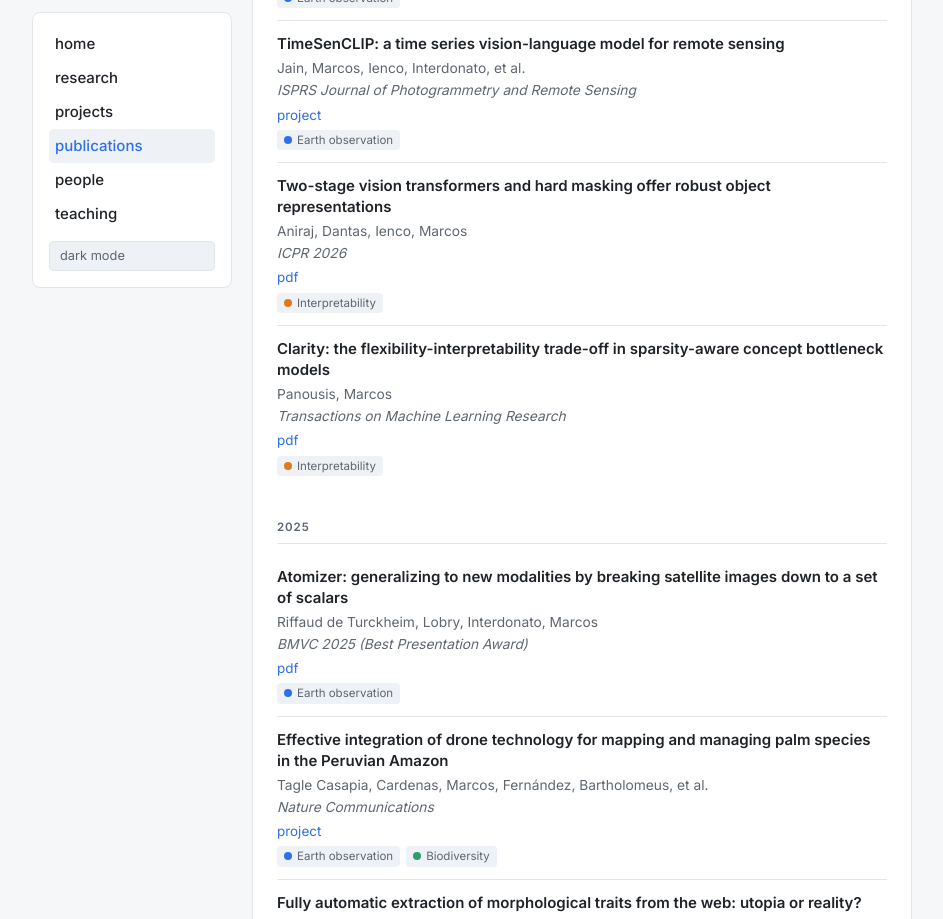
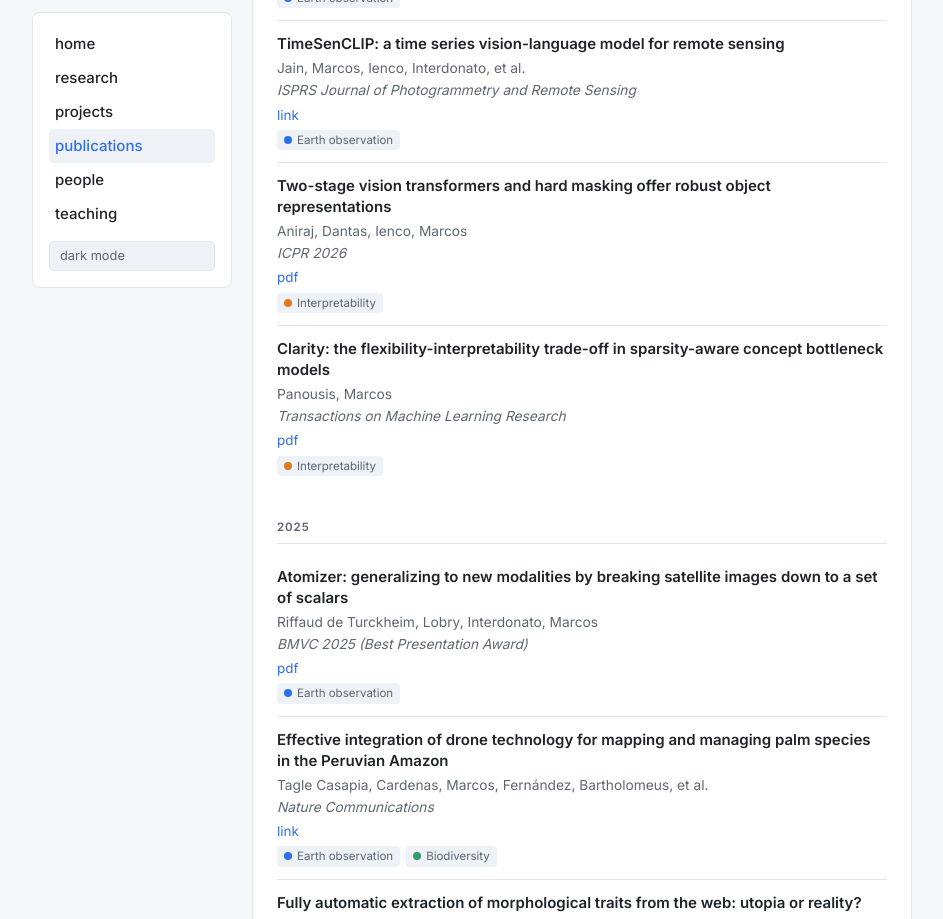
Before and after one commit to dmarcosg/dmarcosg.github.io, a Jekyll site: the page built from publications.html, in a window 1280 px wide and 1400 px high. Shown: the part 481-1400 px from the top of the window, without its empty margins (168-1111 px from the left). Built offline with Jekyll 4.4.1, drawn with Linux system fonts in a browser that asks for light colours.

Commit message:
Rename project label to link

```diff
--- a/_includes/publication.html
+++ b/_includes/publication.html
@@ -4,7 +4,7 @@
   <div class="pub-text">
     <p class="pub-title">{{ p.title }}</p>
     <p class="pub-meta">{{ p.authors }}<br><span class="pub-venue">{{ p.venue }}</span>{% unless include.hide_year or p.venue contains p.year %}, {{ p.year }}{% endunless %}</p>
-    {% if p.pdf != "" or p.link != "" %}<p class="pub-links">{% if p.pdf != "" %}<a href="{{ p.pdf }}" target="_blank" rel="noopener">pdf</a>{% endif %}{% if p.link != "" %}<a href="{{ p.link }}" target="_blank" rel="noopener">project</a>{% endif %}</p>{% endif %}
+    {% if p.pdf != "" or p.link != "" %}<p class="pub-links">{% if p.pdf != "" %}<a href="{{ p.pdf }}" target="_blank" rel="noopener">pdf</a>{% endif %}{% if p.link != "" %}<a href="{{ p.link }}" target="_blank" rel="noopener">link</a>{% endif %}</p>{% endif %}
     {% if include.show_projects and p.projects.size > 0 %}<p class="pub-projects">Project: {% for slug in p.projects %}{% assign proj = site.projects | where_exp: "x", "x.slug == slug" | first %}{% if proj %}<a href="{{ proj.url | relative_url }}">{{ proj.title }}</a>{% unless forloop.last %}, {% endunless %}{% endif %}{% endfor %}</p>{% endif %}
     {% if include.show_labels %}{% include direction-labels.html ids=p.directions %}{% endif %}
   </div>
```
